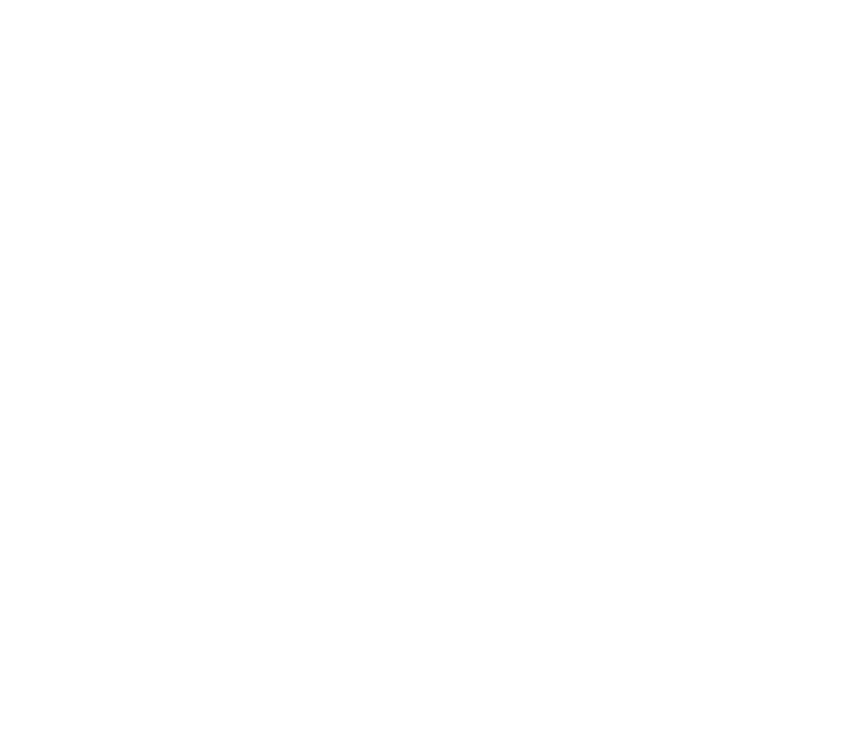
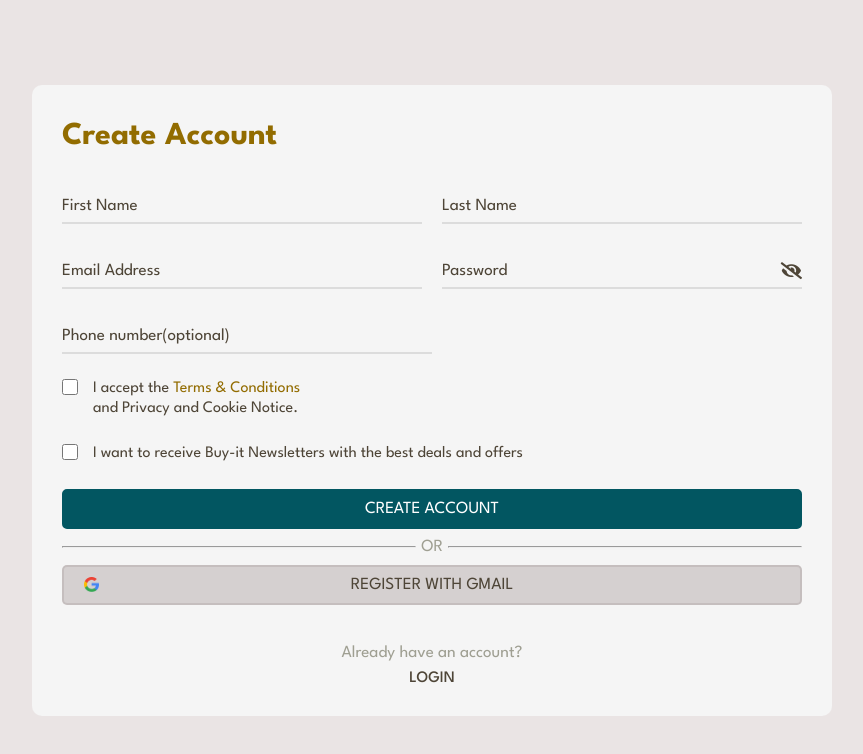
Before and after one commit to hasegawa0x3/Vue-Ecommerce, a Vue app: page /signup in a window 1280 px wide. Before the commit this address had no page. Shown: the top 754 px of the page, without its empty margins (208-1071 px from the left). Built offline with nearby package versions, Linux system fonts and the light colour scheme.

Commit message:
signup and forgot password complete

```diff
--- a/src/App.vue
+++ b/src/App.vue
@@ -24,6 +24,7 @@
   --dark-green: #008765;
   --bg: #f0eff4;
   --purple: #845ec2;
+  --grey-2: rgba(228, 220, 220, 0.767);
 }
 
 * {
@@ -107,7 +108,6 @@
   resize: none;
   padding: 12px;
   font-size: 1.6rem;
-  outline-offset: 0px;
 }
 
 input[type="number"] {
--- a/src/components/ActionButton.vue
+++ b/src/components/ActionButton.vue
@@ -25,7 +25,7 @@
 }
 
 button:hover {
-  background-color: transparent;
-  color: var(--dim-blue);
+  background-color: #083e46;
+  border-color: #083e46;
 }
 </style>
--- a/src/router/index.js
+++ b/src/router/index.js
@@ -10,7 +10,17 @@
   {
     path: '/login',
     name: 'login',
-    component: () => import("../views/LoginBox.vue"),
+    component: () => import("../views/Registration/LoginBox.vue"),
+  },
+  {
+    path: '/signup',
+    name: 'signup',
+    component: () => import("../views/Registration/SignupBox.vue"),
+  },
+  {
+    path: '/forgot-password',
+    name: 'forgot-password',
+    component: () => import("../views/Registration/ForgotPassword.vue"),
   },
   {
     path: "/about",
--- a/src/views/LoginBox.vue
+++ /dev/null
@@ -1,47 +0,0 @@
-<template>
-  <section class="login grid-center">
-    <div class="login-box">
-      <h3>Buy-It</h3>
-      <form>
-        <input type="email" required placeholder="Email" />
-        <input type="password" required placeholder="Password" />
-        <action-button btnvalue="Login" />
-      </form>
-    </div>
-  </section>
-</template>
-
-<script>
-import ActionButton from "@/components/ActionButton.vue";
-export default {
-  components: { ActionButton },
-  name: "LoginBox",
-};
-</script>
-
-<style scoped>
-.grid-center {
-  display: grid;
-  place-items: center;
-}
-
-.login {
-  background-color: rgba(228, 220, 220, 0.767);
-  height: 100vh;
-}
-
-.login-box {
-  text-align: center;
-  background-color: black;
-  border-radius: 10px;
-  padding: 25px;
-  width: 350px;
-  margin-inline: auto;
-}
-
-.login-box form {
-  display: flex;
-  flex-direction: column;
-  gap: 20px;
-}
-</style>
--- /dev/null
+++ b/src/views/Registration/ForgotPassword.vue
@@ -0,0 +1,78 @@
+<template>
+  <section class="forgot grid-center">
+    <div class="forgot-box">
+      <router-link to="/">
+        <i class="fas fa-times"></i>
+      </router-link>
+      <h3>Buy-It</h3>
+      <form>
+        <input type="email" required placeholder="Email" />
+
+        <action-button btnvalue="Recover Password" />
+        <router-link class="link" to="/login">Login</router-link>
+      </form>
+    </div>
+  </section>
+</template>
+
+<script>
+import ActionButton from "@/components/ActionButton.vue";
+export default {
+  components: { ActionButton },
+  name: "ForgotPassword",
+};
+</script>
+
+<style>
+.grid-center {
+  display: grid;
+  place-items: center;
+}
+
+.forgot {
+  background-color: var(--grey-2);
+  height: 100vh;
+}
+
+.forgot-box {
+  text-align: center;
+  background-color: whitesmoke;
+  border-radius: 10px;
+  padding: 30px 45px;
+  min-width: 350px;
+  margin-inline: auto;
+  position: relative;
+}
+
+.forgot-box i {
+  font-size: 15px;
+  position: absolute;
+  right: 20px;
+  top: 20px;
+  cursor: pointer;
+}
+
+.forgot-box i:hover {
+  color: var(--dim-blue);
+}
+
+.forgot-box h3 {
+  font-weight: 400;
+}
+
+.forgot-box form {
+  display: flex;
+  flex-direction: column;
+  gap: 20px;
+  margin-top: 20px;
+}
+
+.link {
+  font-size: 15px;
+  color: cornflowerblue;
+}
+
+.link:hover {
+  color: var(--text);
+}
+</style>
--- /dev/null
+++ b/src/views/Registration/LoginBox.vue
@@ -0,0 +1,87 @@
+<template>
+  <section class="login grid-center">
+    <div class="login-box">
+      <router-link to="/">
+        <i class="fas fa-times"></i>
+      </router-link>
+      <h3>Buy-It</h3>
+      <form>
+        <input type="email" required placeholder="Email" />
+        <input type="password" required placeholder="Password" />
+        <router-link to="/"> <action-button btnvalue="Login" /></router-link>
+        <router-link class="link" to="/forgot-password"
+          >Forgot Password?</router-link
+        >
+      </form>
+      <p>Don't have an account?</p>
+      <router-link class="link" to="/signup">Sign Up</router-link>
+    </div>
+  </section>
+</template>
+
+<script>
+import ActionButton from "@/components/ActionButton.vue";
+
+export default {
+  components: { ActionButton },
+  name: "LoginBox",
+};
+</script>
+
+<style scoped>
+.grid-center {
+  display: grid;
+  place-items: center;
+}
+
+.login {
+  background-color: var(--grey-2);
+  height: 100vh;
+}
+
+.login-box {
+  text-align: center;
+  background-color: whitesmoke;
+  border-radius: 10px;
+  padding: 50px 45px;
+  min-width: 350px;
+  margin-inline: auto;
+  position: relative;
+}
+
+.login-box i {
+  font-size: 15px;
+  position: absolute;
+  right: 20px;
+  top: 20px;
+  cursor: pointer;
+}
+
+.login-box i:hover {
+  color: var(--dim-blue);
+}
+
+.login-box h3 {
+  font-weight: 400;
+}
+
+.login-box form {
+  display: flex;
+  flex-direction: column;
+  gap: 20px;
+  margin-block: 30px;
+}
+
+.login-box form button {
+  width: 100%;
+}
+
+.link {
+  font-size: 15px;
+  color: cornflowerblue;
+}
+
+.link:hover {
+  color: var(--text);
+}
+</style>
--- /dev/null
+++ b/src/views/Registration/SignupBox.vue
@@ -0,0 +1,249 @@
+<template>
+  <section class="signup grid-center">
+    <div class="signup-box">
+      <h3>Create Account</h3>
+      <form action="#">
+        <div class="form-line">
+          <div class="form-item">
+            <input type="text" required />
+            <label>First Name</label>
+          </div>
+          <div class="form-item">
+            <input type="text" required />
+            <label>Last Name</label>
+          </div>
+        </div>
+        <div class="form-line">
+          <div class="form-item">
+            <input type="email" required />
+            <label>Email Address</label>
+          </div>
+          <div class="form-item">
+            <input type="password" required />
+
+            <label>Password</label>
+            <i
+              v-if="showPassword"
+              class="fas fa-eye"
+              @click="togglePassword"
+            ></i>
+            <i v-else class="fas fa-eye-slash" @click="togglePassword"></i>
+          </div>
+        </div>
+        <div class="form-item">
+          <input type="tel" required />
+          <label>Phone number(optional)</label>
+        </div>
+        <div class="checkbox">
+          <input type="checkbox" />
+          <label class="check-text">
+            I accept the
+            <router-link to="/">Terms & Conditions</router-link><br />
+            and Privacy and Cookie Notice.
+          </label>
+        </div>
+        <div class="checkbox">
+          <input type="checkbox" id="checkbox" />
+          <label for="checkbox" class="check-text">
+            I want to receive Buy-it Newsletters with the best deals and offers
+          </label>
+        </div>
+        <div class="action-buttons">
+          <action-button btnvalue="CREATE ACCOUNT" />
+          <p><hr><span>OR</span><hr></p>
+          <router-link to="/"
+            ><action-button class="gmail-btn" btnvalue="REGISTER WITH GMAIL"
+              ><img
+                src="@/assets/images/google-icon.png"
+                class="gmail-icon" /></action-button
+          ></router-link>
+        </div>
+        <div class="form-footer">
+            <p>Already have an account?</p>
+            <router-link to="/login">LOGIN</router-link>
+        </div>
+      </form>
+
+    </div>
+  </section>
+</template>
+
+<script>
+import ActionButton from "@/components/ActionButton.vue";
+export default {
+  components: { ActionButton },
+  name: "SignUpBox",
+  data() {
+    return {
+      showPassword: false,
+    };
+  },
+  methods: {
+    togglePassword() {
+      this.showPassword = !this.showPassword;
+    },
+  },
+};
+</script>
+
+<style scoped>
+.form-footer {
+  text-align: center;
+}
+
+.form-footer a {
+  font-size: 16px;
+  font-weight: 500;
+}
+
+.form-footer a:hover {
+  background-color: #4e453783;
+  padding: 10px 7px 6px;
+  border-radius: 3px;
+}
+
+.action-buttons {
+  display: flex;
+  flex-direction: column;
+  width: 100%;
+  margin-bottom: 30px;
+}
+
+.action-buttons p {
+  display: grid;
+  grid-template-columns: 1fr auto 1fr;
+  place-content: center;
+  align-items: center;
+  gap: 5px;
+  width: 100%;
+  text-align: center;
+}
+
+.action-buttons button {
+  width: 100%;
+  position: relative;
+}
+
+.gmail-icon {
+  position: absolute;
+  left: 20px;
+  height: 15px;
+  width: 15px;
+}
+
+.gmail-btn {
+  background: rgba(180, 170, 170, 0.493);
+  color: var(--text);
+
+  border-color: rgba(180, 170, 170, 0.493);
+}
+
+.gmail-btn:hover {
+  border-color: #4285f4;
+  background-color: white;
+}
+
+.checkbox {
+  display: flex;
+  gap: 15px;
+  margin-block: 25px;
+}
+
+.check-text a {
+  color: var(--brown);
+}
+
+input[type="checkbox"] {
+  height: 16px;
+  width: 16px;
+  cursor: pointer;
+}
+
+.check-text {
+  font-size: 16px;
+  line-height: 20px;
+  cursor: pointer;
+}
+
+.grid-center {
+  display: grid;
+  place-items: center;
+}
+
+.signup {
+  background-color: var(--grey-2);
+  height: 100vh;
+}
+
+.signup-box {
+  background: whitesmoke;
+  padding: 30px;
+  border-radius: 10px;
+  min-width: 800px;
+  margin-inline: auto;
+}
+
+.signup-box h3 {
+  color: var(--brown);
+}
+
+form .form-line {
+  display: flex;
+  margin: 30px 0;
+  gap: 20px;
+}
+
+.form-item {
+  position: relative;
+  height: 35px;
+  width: 100%;
+}
+
+.form-item input {
+  border-radius: 0px;
+  resize: none;
+  padding: 15px 0 10px;
+  display: block;
+  background: transparent;
+  width: 100%;
+  height: 100%;
+  border: none;
+  border-bottom: 2px solid rgba(0, 0, 0, 0.103);
+}
+
+.form-item input[type="tel"] {
+  width: 50%;
+}
+
+.form-item label {
+  position: absolute;
+  pointer-events: none;
+  font-size: 17px;
+  bottom: 10px;
+}
+
+.form-item i {
+  position: absolute;
+  right: 0;
+  font-size: 17px;
+  cursor: pointer;
+  bottom: 10px;
+}
+
+.form-item input:focus {
+  outline: none;
+  border-bottom: 2px solid var(--brown);
+  transform-origin: center;
+  transition: all 0.4s ease-in-out;
+}
+
+.form-item input:focus + label {
+  transform: translateY(-25px);
+  color: var(--brown);
+  font-size: 15px;
+  transition: all 0.4s ease;
+}
+.form-item input:valid + label {
+  color: initial;
+}
+</style>
```
Also changed, not shown: src/assets/images/google-icon.png (added).
